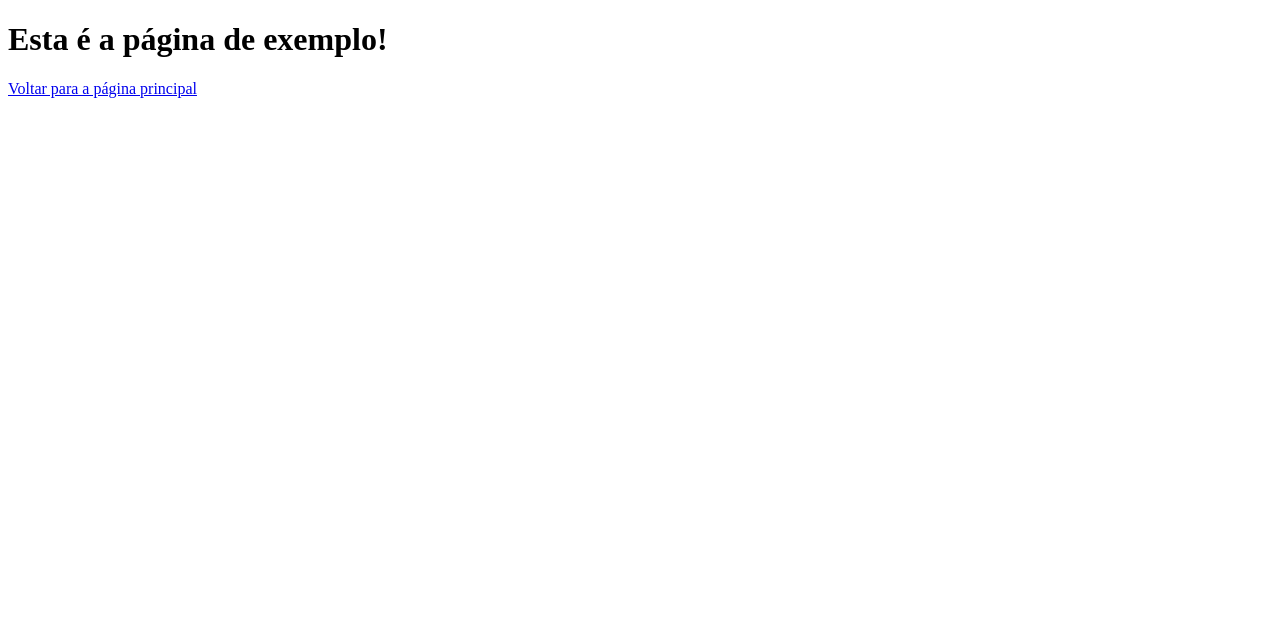
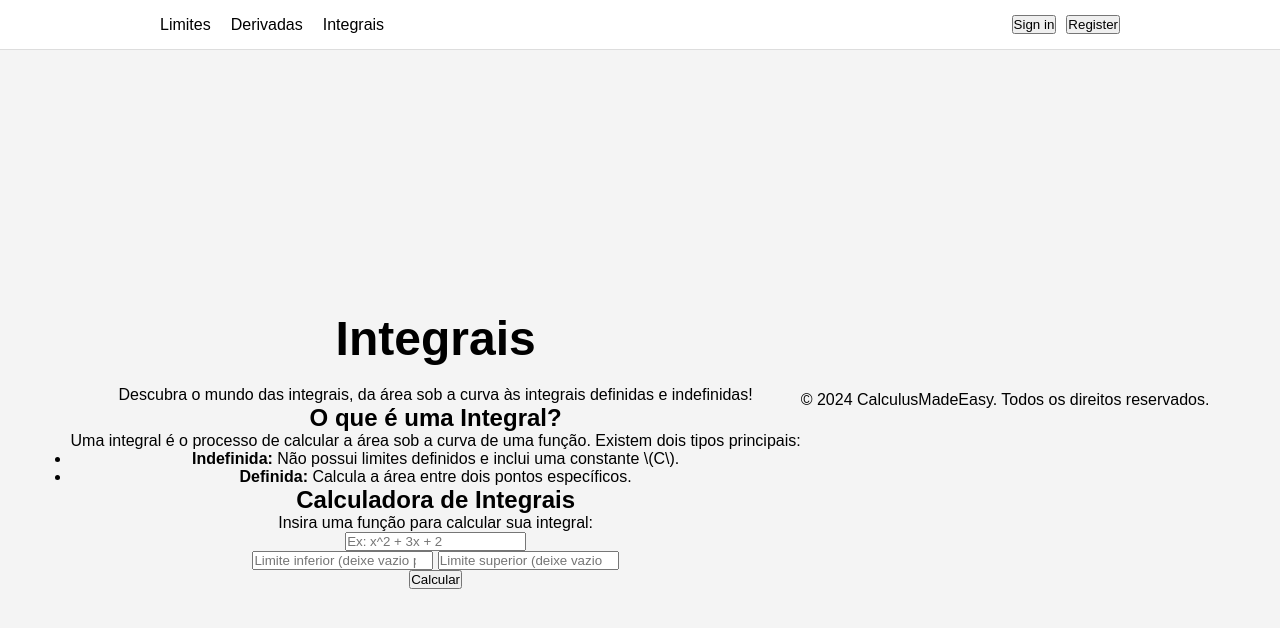
Before and after one commit to henriquestevan/Projeto-Integrador-PI, a website: page public/integral.html in a window 1280 px wide. Drawn offline with Linux system fonts and the light colour scheme.

Commit message:
integral page

```diff
--- a/public/integral.html
+++ b/public/integral.html
@@ -1,11 +1,58 @@
 <!DOCTYPE html>
-<html lang="pt-BR">
+<html lang="pt-br">
 <head>
   <meta charset="UTF-8">
-  <title>Página Exemplo</title>
+  <meta name="viewport" content="width=device-width, initial-scale=1.0">
+  <title>Integrais - CalculusMadeEasy</title>
+  <link rel="stylesheet" href="styles.css">
 </head>
 <body>
-  <h1>Esta é a página de exemplo!</h1>
-  <a href="/">Voltar para a página principal</a>
+  <header>
+    <nav>
+      <ul>
+        <li><a href="limites.html">Limites</a></li>
+        <li><a href="derivadas.html">Derivadas</a></li>
+        <li><a href="integral.html" class="active">Integrais</a></li>
+      </ul>
+      <div class="auth-buttons">
+        <button>Sign in</button>
+        <button class="register-btn">Register</button>
+      </div>
+    </nav>
+  </header>
+
+  <main>
+    <section class="intro">
+      <h1>Integrais</h1>
+      <p>Descubra o mundo das integrais, da área sob a curva às integrais definidas e indefinidas!</p>
+    </section>
+
+    <section class="content">
+      <h2>O que é uma Integral?</h2>
+      <p>Uma integral é o processo de calcular a área sob a curva de uma função. Existem dois tipos principais:</p>
+      <ul>
+        <li><b>Indefinida:</b> Não possui limites definidos e inclui uma constante \(C\).</li>
+        <li><b>Definida:</b> Calcula a área entre dois pontos específicos.</li>
+      </ul>
+
+      <h2>Calculadora de Integrais</h2>
+      <p>Insira uma função para calcular sua integral:</p>
+      <div class="calculator">
+        <input type="text" id="function-input" placeholder="Ex: x^2 + 3x + 2">
+        <div>
+          <input type="number" id="lower-bound" placeholder="Limite inferior (deixe vazio para indefinida)">
+          <input type="number" id="upper-bound" placeholder="Limite superior (deixe vazio para indefinida)">
+        </div>
+        <button id="calculate-btn">Calcular</button>
+        <div id="result" class="result"></div>
+      </div>
+    </section>
+  </main>
+
+  <footer>
+    <p>&copy; 2024 CalculusMadeEasy. Todos os direitos reservados.</p>
+  </footer>
+
+  <script src="integrals.js"></script>
 </body>
 </html>
```
